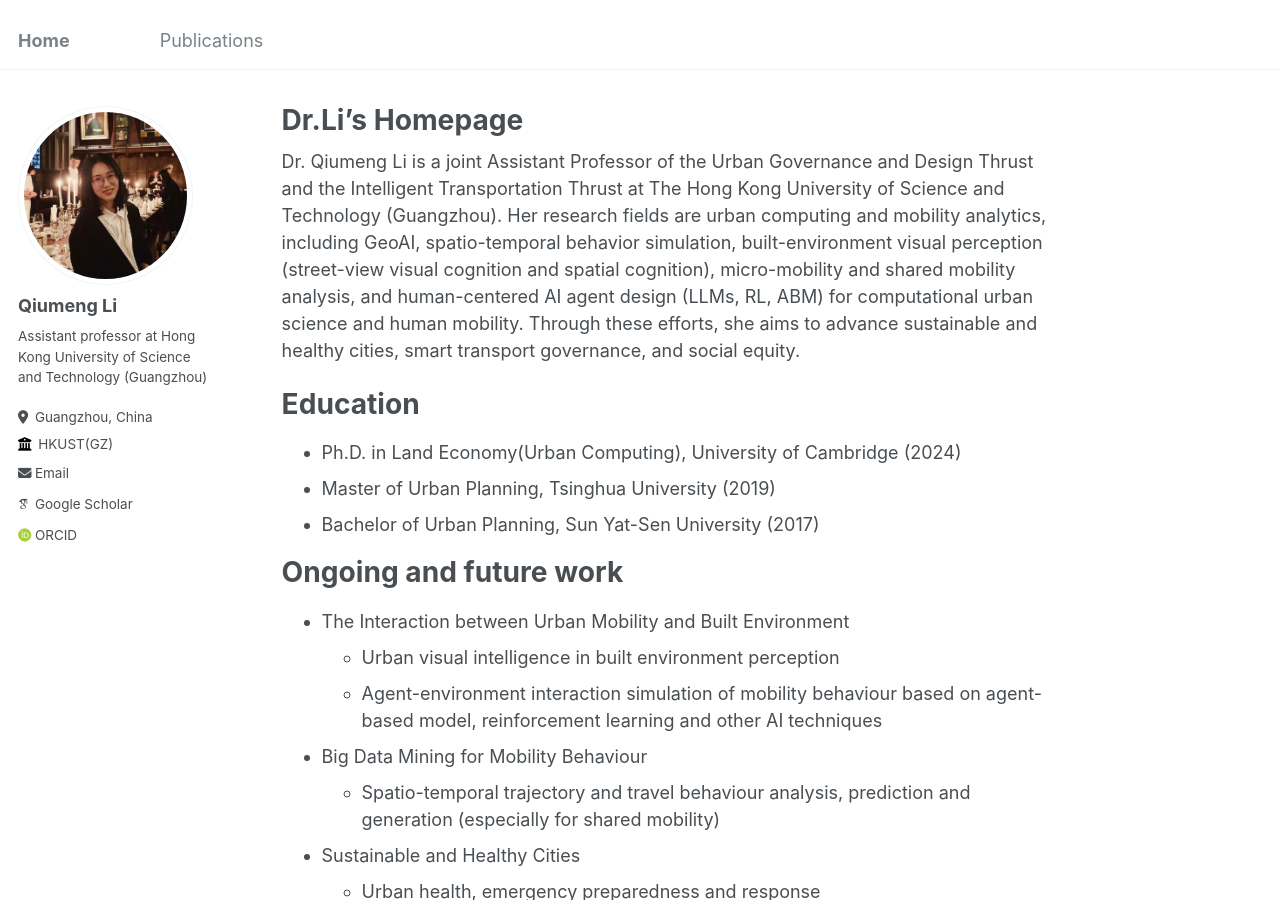
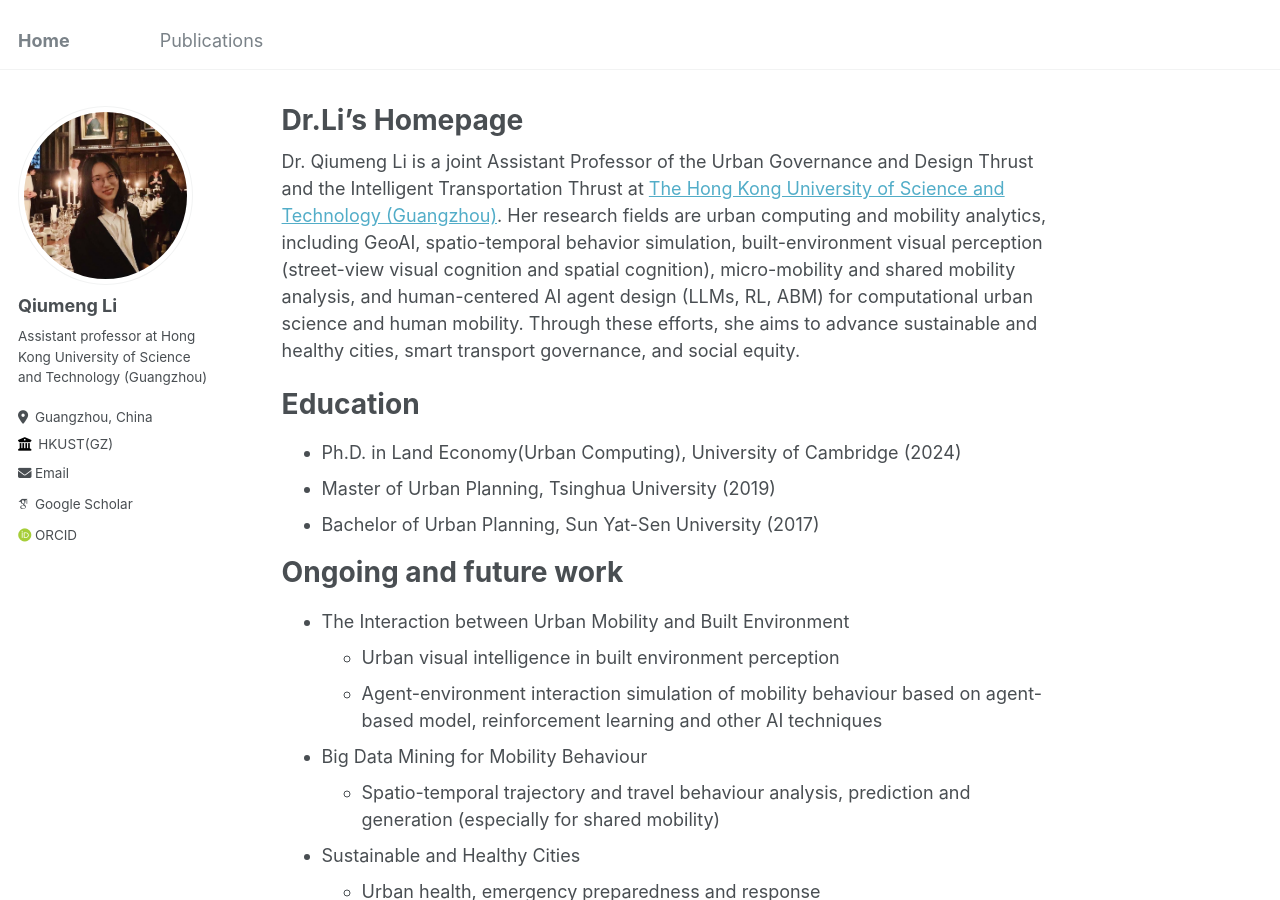
Before and after one commit to qiumengl/qiumengl.github.io, a Jekyll site: the page built from _pages/about.md, in a window 1280 px wide and 900 px high. Built offline with Jekyll 4.4.1, drawn with Linux system fonts in a browser that asks for light colours; some web fonts are replaced; part of the change alters nothing that is shown.

```diff
--- a/_pages/about.md
+++ b/_pages/about.md
@@ -8,7 +8,7 @@ redirect_from:
   - /about.html
 ---
 
-Dr. Qiumeng Li is a joint Assistant Professor of the Urban Governance and Design Thrust and the Intelligent Transportation Thrust at The Hong Kong University of Science and Technology (Guangzhou). Her research fields are urban computing and mobility analytics, including GeoAI, spatio-temporal behavior simulation, built-environment visual perception (street-view visual cognition and spatial cognition), micro-mobility and shared mobility analysis, and human-centered AI agent design (LLMs, RL, ABM) for computational urban science and human mobility. Through these efforts, she aims to advance sustainable and healthy cities, smart transport governance, and social equity.
+Dr. Qiumeng Li is a joint Assistant Professor of the Urban Governance and Design Thrust and the Intelligent Transportation Thrust at [The Hong Kong University of Science and Technology (Guangzhou)](https://www.hkust-gz.edu.cn/). Her research fields are urban computing and mobility analytics, including GeoAI, spatio-temporal behavior simulation, built-environment visual perception (street-view visual cognition and spatial cognition), micro-mobility and shared mobility analysis, and human-centered AI agent design (LLMs, RL, ABM) for computational urban science and human mobility. Through these efforts, she aims to advance sustainable and healthy cities, smart transport governance, and social equity.
 
 Education
 ======
```
